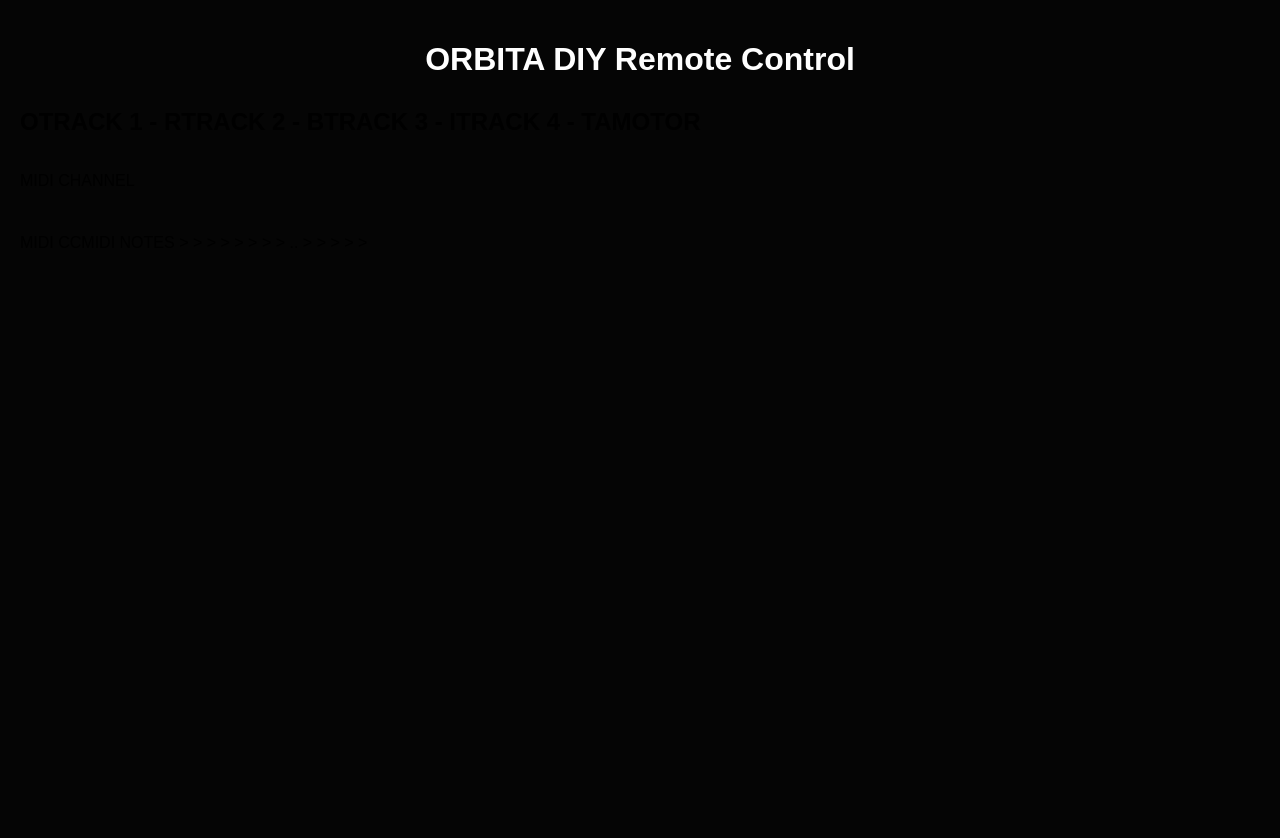
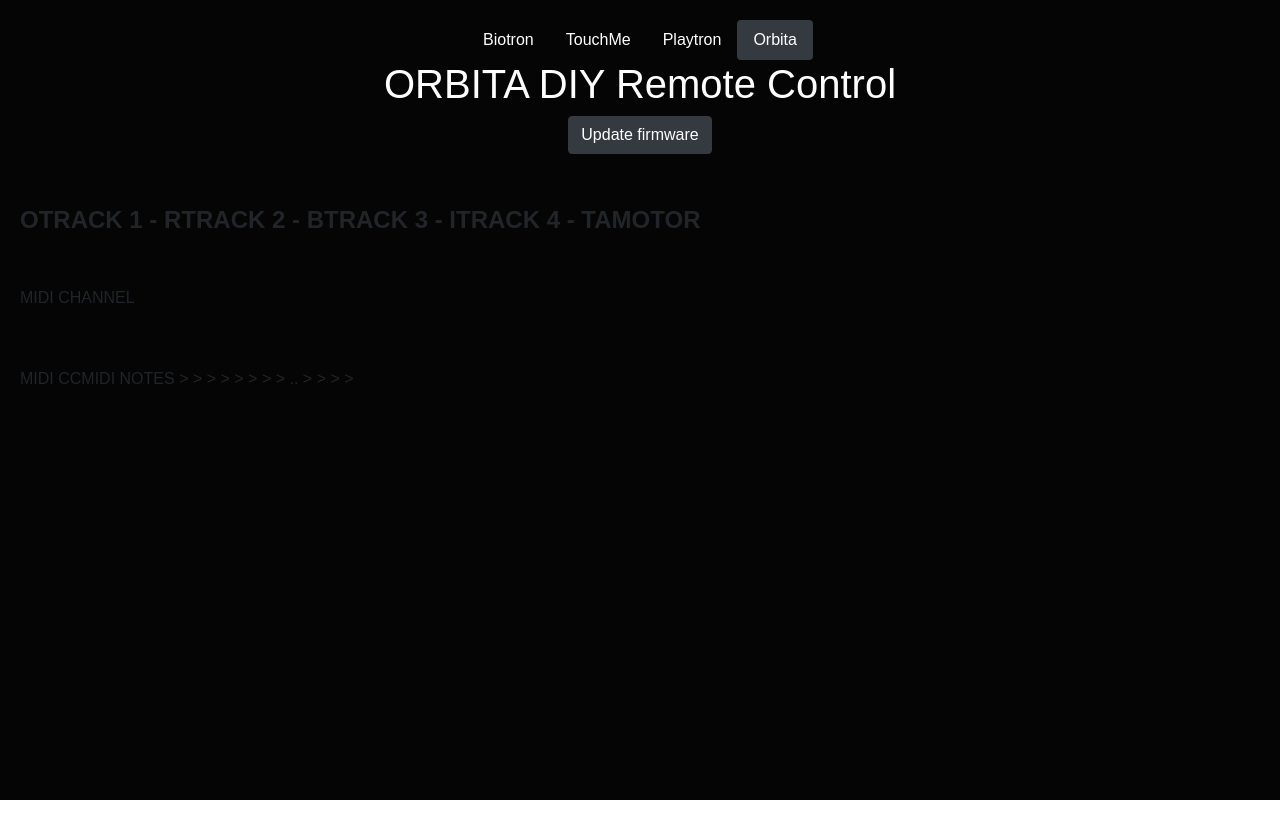
Before and after one commit to Playtronica/WebMidiOrbita, a plain HTML site: page index.html in a window 1280 px wide. After the commit the page ends 800 px from the top, so only its background shows below. Drawn offline with nearby package versions, Linux system fonts and the light colour scheme.

Commit message:
Add header to webmidi. Update firmware

```diff
--- a/index.html
+++ b/index.html
@@ -13,6 +13,13 @@
   <head>
     <title>ORBITA DIY Remote Control</title>
     <script src="https://cdn.jsdelivr.net/gh/benc-uk/touchmidi@v2.2.0/dist/bundle.js"></script>
+    <link rel="stylesheet" href="https://cdn.jsdelivr.net/npm/bootstrap@4.4.1/dist/css/bootstrap.min.css" integrity="sha384-Vkoo8x4CGsO3+Hhxv8T/Q5PaXtkKtu6ug5TOeNV6gBiFeWPGFN9MuhOf23Q9Ifjh" crossorigin="anonymous">
+    <script src="https://code.jquery.com/jquery-3.4.1.slim.min.js" integrity="sha384-J6qa4849blE2+poT4WnyKhv5vZF5SrPo0iEjwBvKU7imGFAV0wwj1yYfoRSJoZ+n" crossorigin="anonymous"></script>
+    <script src="https://cdn.jsdelivr.net/npm/popper.js@1.16.0/dist/umd/popper.min.js" integrity="sha384-Q6E9RHvbIyZFJoft+2mJbHaEWldlvI9IOYy5n3zV9zzTtmI3UksdQRVvoxMfooAo" crossorigin="anonymous"></script>
+    <script src="https://cdn.jsdelivr.net/npm/bootstrap@4.4.1/dist/js/bootstrap.min.js" integrity="sha384-wfSDF2E50Y2D1uUdj0O3uMBJnjuUD4Ih7YwaYd1iqfktj0Uod8GCExl3Og8ifwB6" crossorigin="anonymous"></script>
+
+
+
     <style>
       html, body {
         margin: 0;
@@ -21,7 +28,7 @@
         font-family: 'Arial', sans-serif;
       }
 
-      .container {
+      .my_container {
         min-height: 800px; /* Minimum height to ensure all controls are visible */
         padding: 20px;
         overflow-y: auto;
@@ -31,7 +38,6 @@
       h1 {
         text-align: center;
         color: #FEFEFE;
-        margin-bottom: 30px;
       }
 
 
@@ -56,12 +62,40 @@
         margin: 5px;
       }
 
+      .black .active a,
+      .black .active a:hover {
+        background-color: black;
+      }
+
+      .black a {
+        color: white;
+      }
     </style>
   </head>
   <body>
-    <div class="container">
+    <div class="my_container">
+      <header class="d-flex justify-content-center">
+        <ul class="nav nav-pills black">
+          <li class="nav-item">
+            <a href="https://settings.playtronica.com/#/biotron" class="nav-link">Biotron</a>
+          </li>
+          <li class="nav-item">
+            <a href="https://settings.playtronica.com/#/touchme" class="nav-link">TouchMe</a>
+          </li>
+          <li class="nav-item">
+            <a href="https://settings.playtronica.com/#/playtron" class="nav-link">Playtron</a>
+          </li>
+          <li class="nav-item active" >
+            <a href="https://playtronica.github.io/WebMidiOrbita/" class="active router-link-exact-active nav-link bg-dark" aria-current="page">Orbita</a>
+          </li>
+        </ul>
+      </header>
 
-    <h1>ORBITA DIY Remote Control</h1>
+      <h1>ORBITA DIY Remote Control</h1>
+
+      <div class="d-flex justify-content-center mb-5">
+        <button id="update_firmware_button" class="btn btn-dark">Update firmware</button>
+      </div>
 
 
       <group-row grow="1">
@@ -179,7 +213,7 @@
                 <midi-button label="RESET MIDI PITCHES  Chromatic" chan="1" cc="100" value="67"   colour="#CCCCCC" label-scale="0.6">></midi-button>
                 <midi-button toggle label="No Magnet Mode Color/B&W" chan="1" cc="101" value="127"  value-off="1" colour="#CCCCCC" label-scale="0.6">></midi-button>
                 <midi-spacer></midi-spacer>
-                <midi-button label="SAVE SETTINGS" chan="1" cc="99" value="127"  colour="#66CC66" label-scale="0.6">></midi-button>
+                <midi-button label="SAVE SETTINGS" chan="1" cc="99" value="127"  colour="#66CC66" label-scale="0.6"></midi-button>
         </group-column>
         <group-column>
           <group-row >
@@ -191,13 +225,19 @@
 
         <group-column>
       </group-row>
-
-
-
-
-
-
-
     </div>
   </body>
+  <script>
+    document.getElementById("update_firmware_button").addEventListener("click", function() {
+      fetch(`https://api.github.com/repos/Playtronica/orbita-releases/releases/latest`, {headers: {
+          "Accept": "application/vnd.github+json",
+          "X-GitHub-Api-Version": "2022-11-28",
+        }})
+              .then(response => response.json())
+              .then(data => {
+                console.log(data)
+                window.location.replace(data.assets[0]["browser_download_url"])
+              })
+    });
+  </script>
 </html>
```
